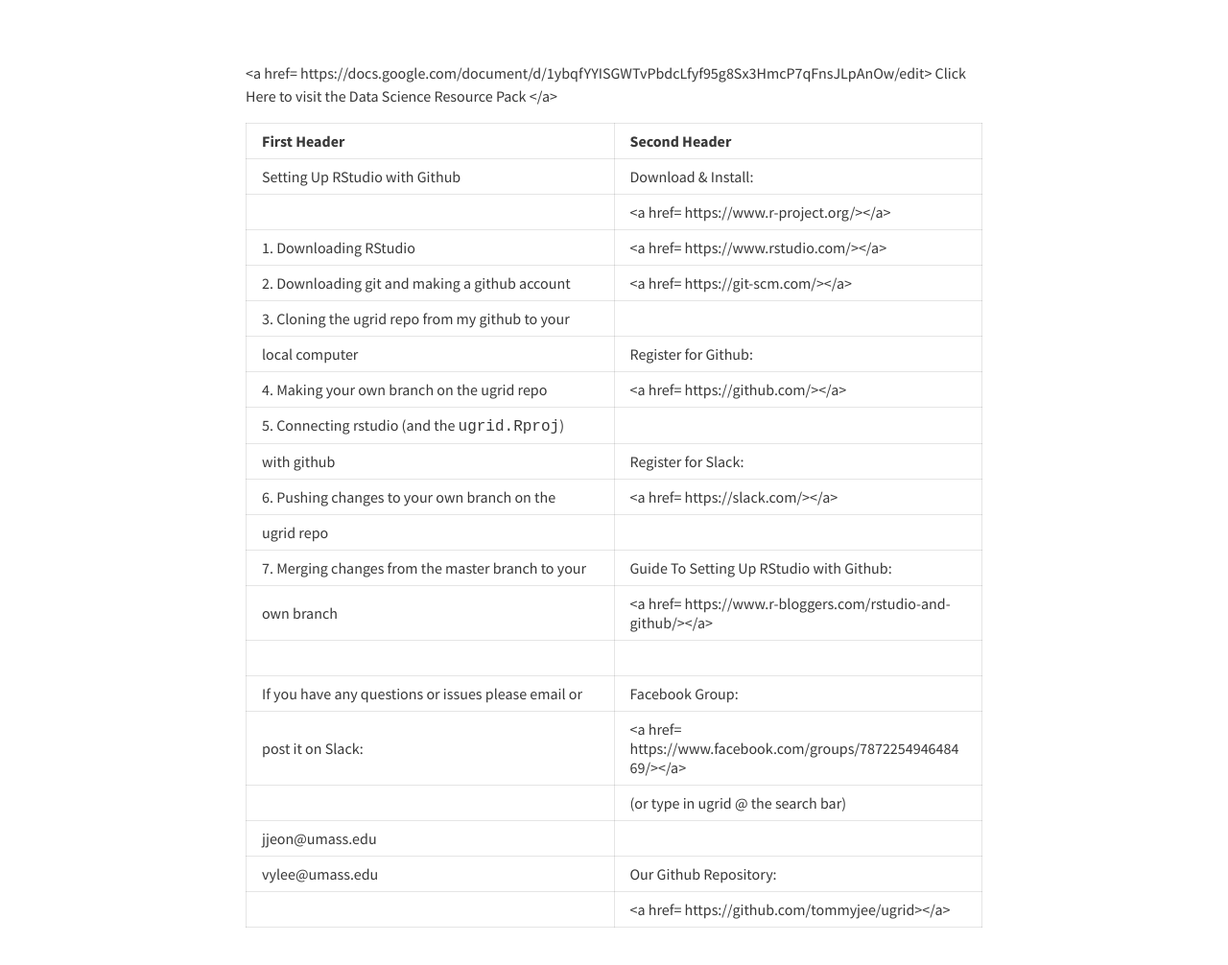
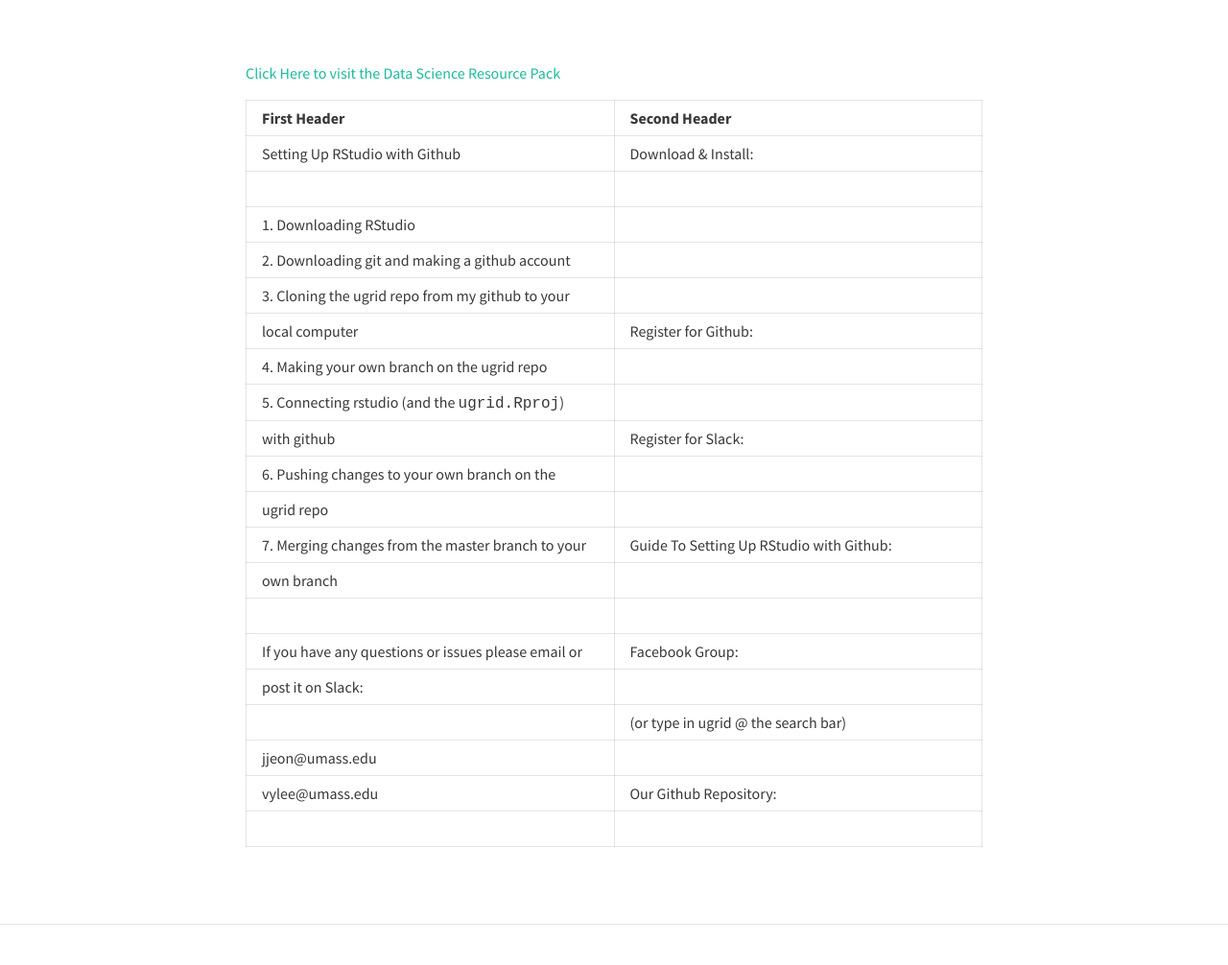
Before and after one commit to sketchplatform/ugriders.github.io, a Jekyll site: the page built from resource.md, in a window 1280 px wide and 1400 px high. Shown: the part 371-1377 px from the top of the window at 96% size. Built offline with Jekyll 4.4.1, drawn with Linux system fonts in a browser that asks for light colours; nearby versions of some CDN libraries; some of the changed lines change nothing that is shown.

Commit message:
Update resource.md

```diff
--- a/resource.md
+++ b/resource.md
@@ -4,27 +4,27 @@
 permalink: /resource/
 feature-img: "img/texture4.png"
 ---
-<a href= https://docs.google.com/document/d/1ybqfYYISGWTvPbdcLfyf95g8Sx3HmcP7qFnsJLpAnOw/edit> Click Here to visit the Data Science Resource Pack </a>
+[Click Here to visit the Data Science Resource Pack](https://docs.google.com/document/d/1ybqfYYISGWTvPbdcLfyf95g8Sx3HmcP7qFnsJLpAnOw/edit)
 
 First Header                                                | Second Header
 ----------------------------------------------------------- | -----------------------------------------------------------
 Setting Up RStudio with Github                              | Download & Install:
-                                                            | <a href= https://www.r-project.org/></a>
-1. Downloading RStudio                                      | <a href= https://www.rstudio.com/></a>
-2. Downloading git and making a github account              | <a href= https://git-scm.com/></a>
+                                                            | [](https://www.r-project.org/)
+1. Downloading RStudio                                      | [](https://www.rstudio.com/)
+2. Downloading git and making a github account              | [](https://git-scm.com/)
 3. Cloning the ugrid repo from my github to your            |
   local computer                                            | Register for Github:
-4. Making your own branch on the ugrid repo                 | <a href= https://github.com/></a>
+4. Making your own branch on the ugrid repo                 | [](https://github.com/)
 5. Connecting rstudio (and the `ugrid.Rproj`)               |
   with github                                               | Register for Slack:
-6. Pushing changes to your own branch on the                | <a href= https://slack.com/></a>
+6. Pushing changes to your own branch on the                | [](https://slack.com/)
   ugrid repo                                                |
 7. Merging changes from the master branch to your           | Guide To Setting Up RStudio with Github:
-  own branch                                                | <a href= https://www.r-bloggers.com/rstudio-and-github/></a>
+  own branch                                                | [](https://www.r-bloggers.com/rstudio-and-github/)
                                                             |
 If you have any questions or issues please email or         | Facebook Group:
-post it on Slack:                                           | <a href= https://www.facebook.com/groups/787225494648469/></a>
+post it on Slack:                                           | [](https://www.facebook.com/groups/787225494648469/)
                                                             | (or type in ugrid @ the search bar)
 jjeon@umass.edu                                             |
 vylee@umass.edu                                             | Our Github Repository:
-                                                            | <a href= https://github.com/tommyjee/ugrid></a>
+                                                            | [](https://github.com/tommyjee/ugrid)
```
